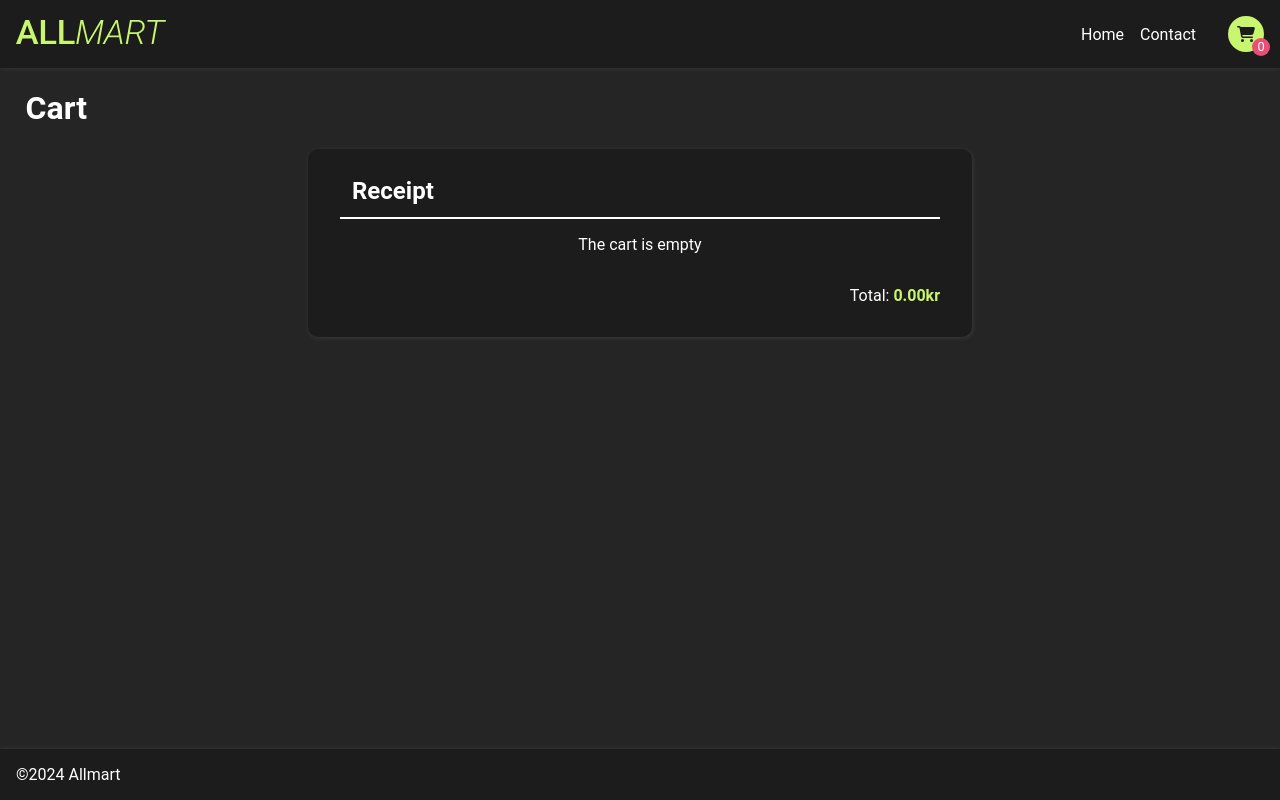
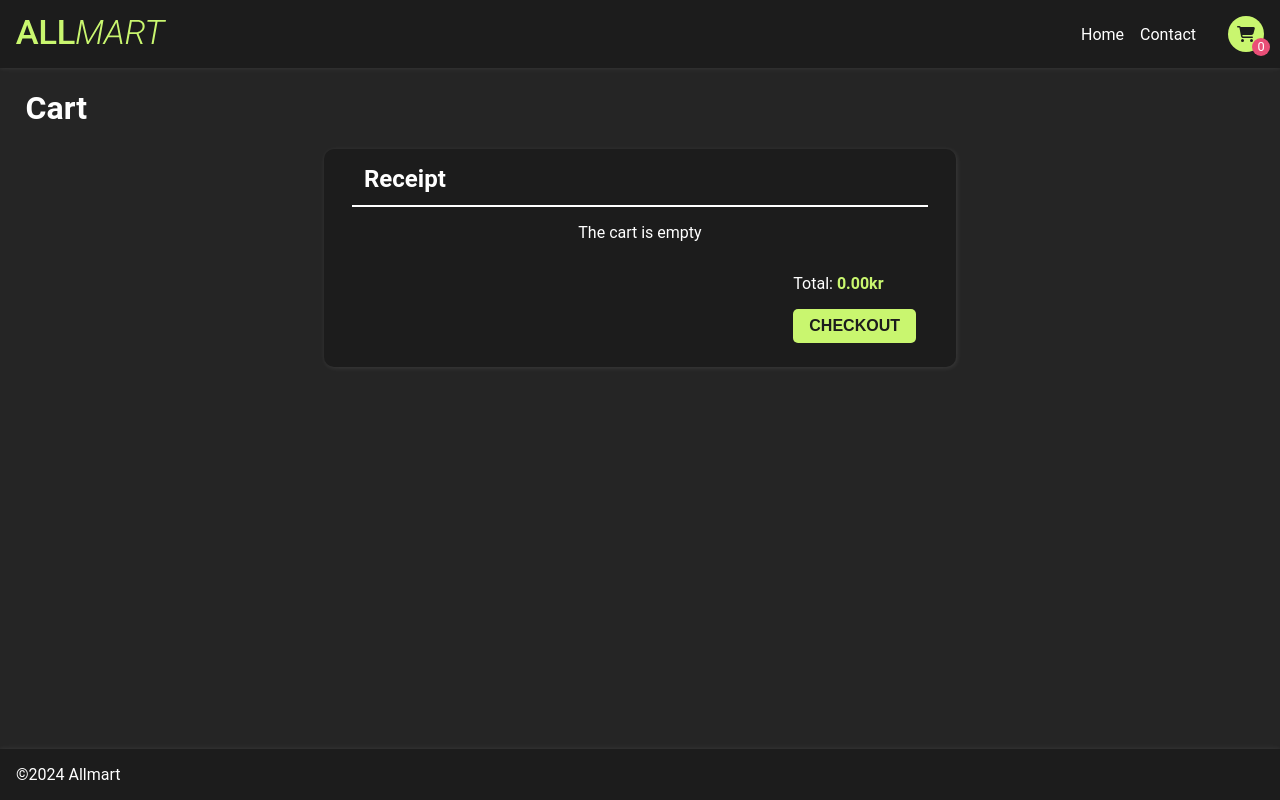
Before and after one commit to devholdt/ALLMART, a React (Create React App) app: page /cart in a window 1280 px wide. Built offline with nearby package versions, Linux system fonts and the light colour scheme.

Commit message:
adds checkout button to cart receipt

```diff
--- a/src/components/Cart/index.jsx
+++ b/src/components/Cart/index.jsx
@@ -52,8 +52,9 @@ function Cart() {
 					</S.CartItem>
 				))}
 
-				<S.CartTotal>
+				<S.CartBottom>
 					<button
+						className="empty-cart"
 						style={{
 							visibility: cartProducts.length > 0 ? "visible" : "hidden",
 						}}
@@ -61,10 +62,13 @@ function Cart() {
 					>
 						empty cart
 					</button>
-					<p>
-						Total: <span>{totalCost.toFixed(2)}kr</span>
-					</p>
-				</S.CartTotal>
+					<div>
+						<p className="cart-total">
+							Total: <span>{totalCost.toFixed(2)}kr</span>
+						</p>
+						<button className="cart-checkout">Checkout</button>
+					</div>
+				</S.CartBottom>
 			</S.CartContainer>
 		</main>
 	);
--- a/src/components/Cart/styles.js
+++ b/src/components/Cart/styles.js
@@ -4,7 +4,7 @@ export const CartContainer = styled.div`
 	display: flex;
 	flex-direction: column;
 	margin: auto;
-	padding: 1em 2em;
+	padding: 1em;
 	background-color: ${(props) => props.theme.colors.black};
 	box-shadow: 1px 1px 5px rgba(255, 255, 255, 0.1);
 	border-radius: 10px;
@@ -12,8 +12,8 @@ export const CartContainer = styled.div`
 
 	h2 {
 		border-bottom: 2px solid ${(props) => props.theme.colors.white};
-		padding: 0.5em;
-		margin: 0;
+		margin: 0 0.5em;
+		padding: 0 0.5em 0.5em;
 	}
 `;
 
@@ -26,6 +26,7 @@ export const CartItem = styled.div`
 	display: flex;
 	align-items: center;
 	padding: 1em;
+	margin: 0 0.5em;
 	border-bottom: 1px dotted ${(props) => props.theme.colors.white};
 `;
 
@@ -45,7 +46,7 @@ export const CartTitle = styled.div`
 
 	h3 {
 		color: ${(props) => props.theme.colors.white};
-		font-size: 1em;
+		font-size: ${(props) => props.theme.fontSizes.normal};
 		line-height: 20px;
 	}
 
@@ -60,41 +61,63 @@ export const CartQuantity = styled.div`
 	display: flex;
 	align-items: center;
 	justify-content: space-between;
-	gap: 0.7em;
-	font-size: 0.9em;
+	gap: 0.5em;
 
 	p {
 		padding: 0.4em 0.6em;
 		border-radius: 5px;
 		border: 1px solid ${(props) => props.theme.colors.white};
+		font-size: ${(props) => props.theme.fontSizes.small};
 	}
 
 	button {
-		font-size: 1.1em;
+		font-size: ${(props) => props.theme.fontSizes.large};
 		border: none;
 		background-color: transparent;
 		cursor: pointer;
 	}
 `;
 
-export const CartTotal = styled.div`
+export const CartBottom = styled.div`
 	display: flex;
 	justify-content: space-between;
-	align-items: center;
-	padding-left: 1em;
+	padding: 1em 1.5em 0.5em;
 
-	span {
-		color: ${(props) => props.theme.colors.primary};
-		font-weight: bold;
-	}
-
-	button {
+	.empty-cart {
+		display: flex;
+		height: 100%;
 		color: ${(props) => props.theme.colors.white};
 		background-color: transparent;
-		font-size: 1em;
+		font-size: ${(props) => props.theme.fontSizes.normal};
 		font-style: italic;
 		text-decoration: underline;
 		border: none;
 		cursor: pointer;
+		padding: 0;
+	}
+
+	.cart-total {
+		margin-top: 0;
+
+		span {
+			color: ${(props) => props.theme.colors.primary};
+			font-weight: bold;
+		}
+	}
+
+	.cart-checkout {
+		padding: 0.5em 1em;
+		font-size: ${(props) => props.theme.fontSizes.normal};
+		font-weight: bold;
+		text-transform: uppercase;
+		border: none;
+		background-color: ${(props) => props.theme.colors.primary};
+		color: ${(props) => props.theme.colors.black};
+		border-radius: 5px;
+		cursor: pointer;
+	}
+
+	.cart-checkout:hover {
+		background-color: ${(props) => props.theme.colors.primaryAlt};
 	}
 `;
--- a/src/components/Products/styles.js
+++ b/src/components/Products/styles.js
@@ -155,7 +155,7 @@ export const StyledToast = styled(ToastContainer).attrs({
 	.toast {
 		color: ${(props) => props.theme.colors.white};
 		background-color: ${(props) => props.theme.colors.black};
-		box-shadow: inset 0 0 3px ${(props) => props.theme.colors.primary};
+		box-shadow: ${(props) => props.theme.boxShadows.primaryInset};
 	}
 
 	.body {
--- a/src/themes/theme.js
+++ b/src/themes/theme.js
@@ -1,9 +1,26 @@
 export const theme = {
 	colors: {
 		primary: "#C9F66F",
+		primaryAlt: "#B0D65F",
 		black: "#1C1C1C",
+		blackAlt: "#333333",
 		dark: "#252525",
+		darkAlt: "#3E3E3E",
 		white: "#FFFFFF",
+		whiteAlt: "#F0F0F0",
 		red: "#E94E77",
+		redAlt: "#D6426B",
+	},
+	fontSizes: {
+		smaller: "0.8em",
+		small: "0.9em",
+		normal: "1em",
+		large: "1.1em",
+		larger: "1.2em",
+	},
+	boxShadows: {
+		primary: "1px 1px 5px rgba(201, 246, 111, 0.1)",
+		primaryInset: "inset 0 0 3px rgba(201, 246, 111, 0.9)",
+		white: "1px 1px 5px rgba(255, 255, 255, 0.1)",
 	},
 };
```
